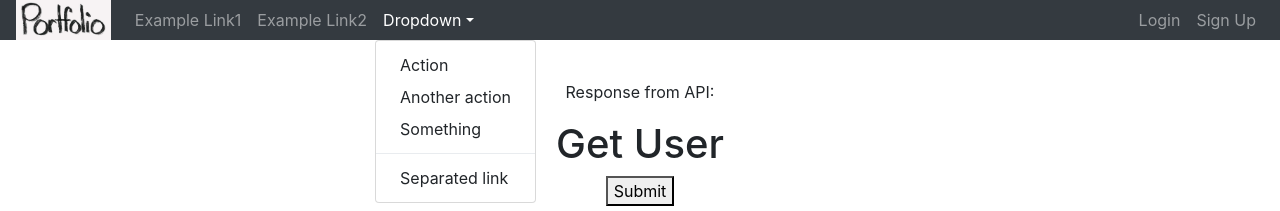
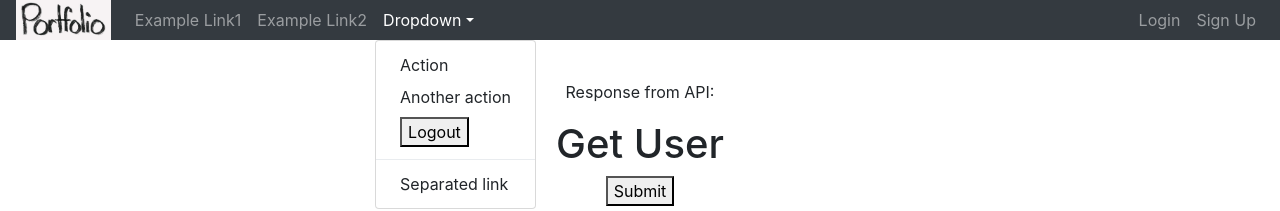
Before and after one commit to ChicoState/Portfolio, a React (Create React App) app in the folder client/: page / in a window 1280 px wide. Both pictures are taken after a click on the button "Dropdown". Shown: the top 211 px of the page. Built offline with nearby package versions, Linux system fonts and the light colour scheme; no server answers.

Commit message:
Added logout button to the navbar

```diff
--- /dev/null
+++ b/client/src/components/logout.jsx
@@ -0,0 +1,36 @@
+import React, { Component } from 'react';
+import axios from 'axios';
+
+class LogoutClass extends Component {
+
+    constructor(props){
+        super(props);
+        this.state = {
+            data: ""
+        }
+    }
+
+
+    render(){
+
+        const logout = () => {
+            axios({
+              method: "GET",
+              withCredentials: true,
+              url: "/user/logout",
+            })
+            .then((res) => console.log(res))
+            .catch((error) => {
+              console.log(error);
+            })
+          };
+
+        return(
+            <div>
+            <button onClick={logout}>Logout</button>
+            </div>
+            );
+     }
+
+}
+export default LogoutClass;
--- a/client/src/components/navigationbar.jsx
+++ b/client/src/components/navigationbar.jsx
@@ -2,6 +2,7 @@ import React, { Component } from 'react';
 import {  Navbar, Nav, NavDropdown } from 'react-bootstrap'
 import logo from '../portfolio_text.jpg';
 import '../App.css';
+import LogoutClass from './logout';
 
 class NavigationBar extends Component {
     render() {
@@ -18,7 +19,7 @@ class NavigationBar extends Component {
               <NavDropdown title="Dropdown" id="collasible-nav-dropdown">
                 <NavDropdown.Item href="#action/3.1">Action</NavDropdown.Item>
                 <NavDropdown.Item href="#action/3.2">Another action</NavDropdown.Item>
-                <NavDropdown.Item href="#action/3.3">Something</NavDropdown.Item>
+                <NavDropdown.Item> <LogoutClass/></NavDropdown.Item>
                 <NavDropdown.Divider />
                 <NavDropdown.Item href="#action/3.4">Separated link</NavDropdown.Item>
               </NavDropdown>
```
